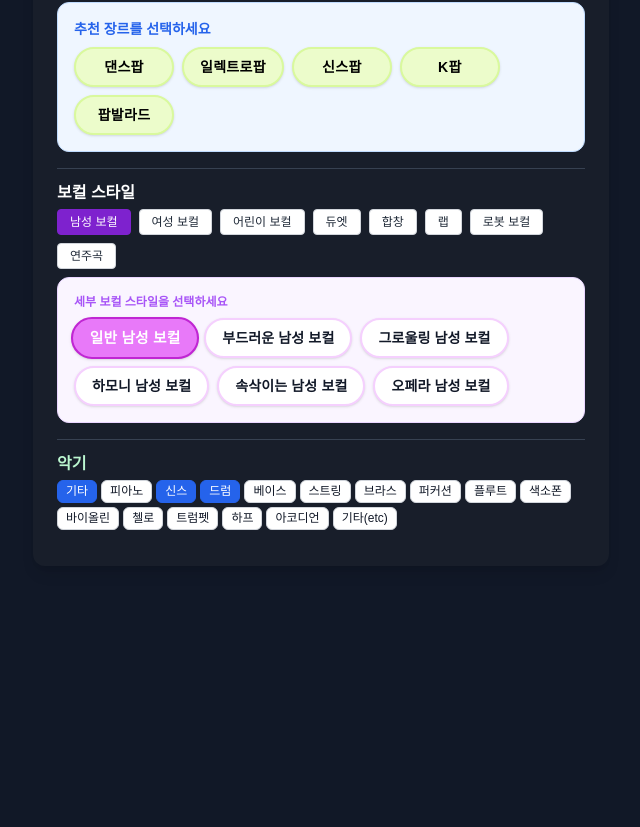
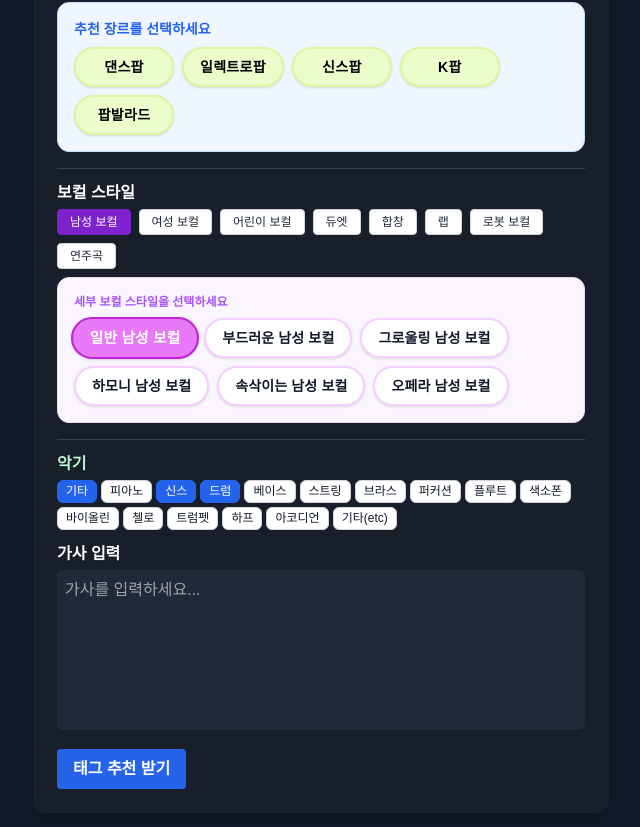
Before and after one commit to teamphoto/suno-creator, a Next.js app: page / in a window 1280 px wide. Shown: the part 546-1373 px from the top of the page, without its empty margins (319-959 px from the left). Before the commit the page ends 1224 px from the top, so only its background shows below. Built offline with nearby package versions, Linux system fonts and the light colour scheme.

Commit message:
Add lyric input and recommendTags API integration

```diff
--- a/src/components/PromptBuilder.tsx
+++ b/src/components/PromptBuilder.tsx
@@ -106,6 +106,9 @@ export default function PromptBuilder({ onGeneratePrompt }: PromptBuilderProps)
   const [instruments, setInstruments] = useState<string[]>(['guitar', 'drums', 'synth']);
   const [copiedPrompt, setCopiedPrompt] = useState(false);
 
+  // 새로 추가: 가사 텍스트 상태
+  const [lyricTxt, setLyricTxt] = useState<string>('');
+
   function handleInstrumentChange(value: string) {
     setInstruments(prev =>
       prev.includes(value)
@@ -144,8 +147,30 @@ export default function PromptBuilder({ onGeneratePrompt }: PromptBuilderProps)
     if (onGeneratePrompt) onGeneratePrompt(prompt);
   }, [prompt]);
 
+  // 새로 추가: 가사 입력용 텍스트박스와 handleGenerate 함수 (예시)
+  const handleGenerate = async () => {
+    // 예시: 가사 생성 또는 입력 후 lyricTxt에 값이 있어야 API 호출 가능
+    if (!lyricTxt.trim()) {
+      alert('가사를 입력해주세요.');
+      return;
+    }
+
+    try {
+      const res = await fetch('/api/recommendTags', {
+        method: 'POST',
+        headers: { 'Content-Type': 'application/json' },
+        body: JSON.stringify({ lyrics: lyricTxt }),
+      });
+      const data = await res.json();
+      console.log('추천 태그:', data.tags);
+      // 필요시 태그 상태 업데이트 등 작업
+    } catch (error) {
+      console.error('태그 추천 오류:', error);
+    }
+  };
+
   return (
-    <div className="bg-[#181e2a] p-6 rounded-xl max-w-xl mx-auto mt-4 shadow-lg">
+    <div className="bg-[#181e2a] p-6 rounded-xl max-w-xl mx-auto mt-4 shadow-lg text-white">
       <div className="bg-white text-black p-3 rounded-md mb-6 text-xs font-medium relative">
         <button
           onClick={copyPrompt}
@@ -225,6 +250,26 @@ export default function PromptBuilder({ onGeneratePrompt }: PromptBuilderProps)
           ))}
         </div>
       </div>
+
+      {/* 새로 추가: 가사 입력 텍스트박스 */}
+      <div className="mb-3">
+        <label className="block mb-1 font-semibold text-white">가사 입력</label>
+        <textarea
+          value={lyricTxt}
+          onChange={e => setLyricTxt(e.target.value)}
+          rows={6}
+          className="w-full p-2 rounded-md bg-gray-800 text-white resize-none"
+          placeholder="가사를 입력하세요..."
+        />
+      </div>
+
+      {/* 태그 추천 API 호출 버튼 */}
+      <button
+        onClick={handleGenerate}
+        className="bg-blue-600 hover:bg-blue-700 text-white font-semibold py-2 px-4 rounded"
+      >
+        태그 추천 받기
+      </button>
     </div>
   );
 }
```
